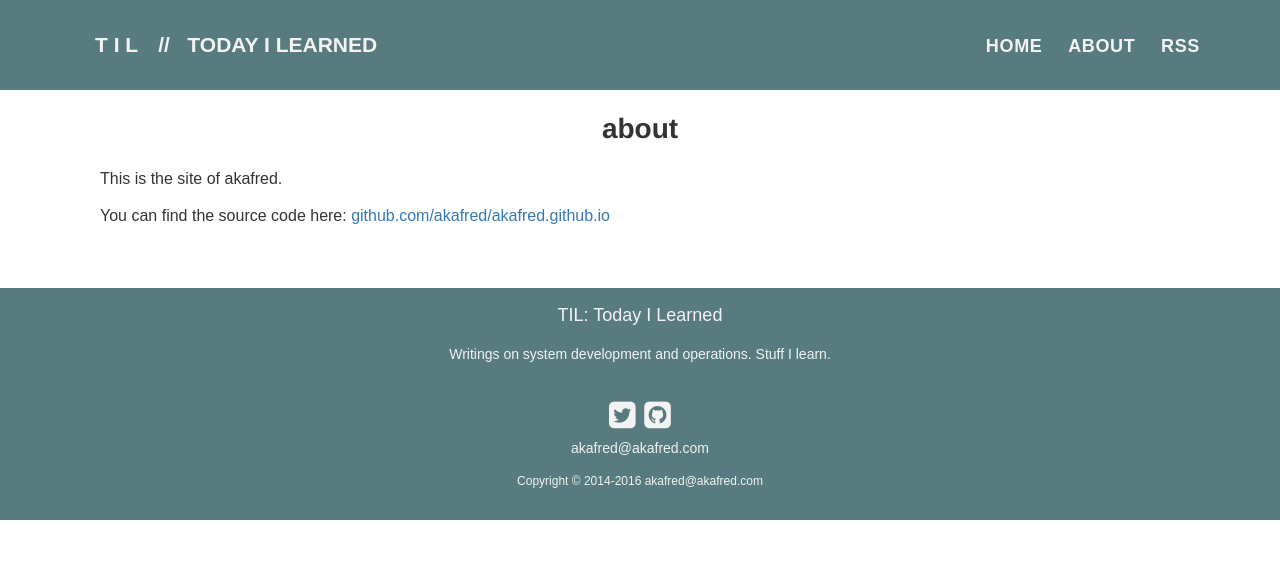
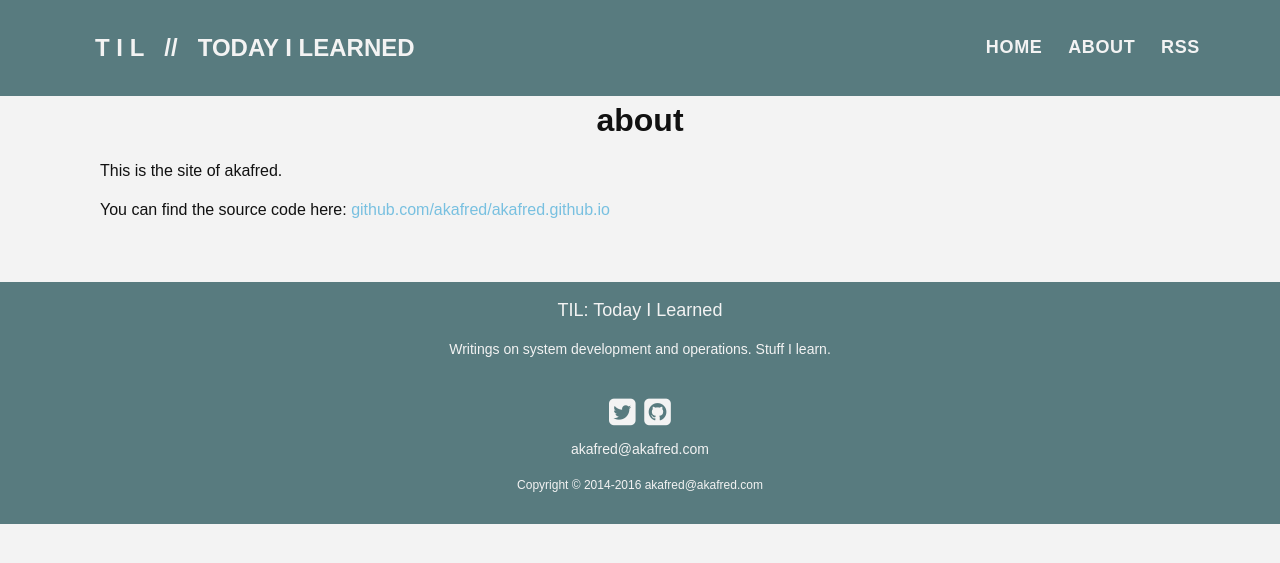
Before and after one commit to camillesalvador/akafred.github.io, a Jekyll site: the page built from about.md, in a window 1280 px wide. Shown: the top 563 px of the page. Built offline with Jekyll 4.4.1, drawn with Linux system fonts in a browser that asks for light colours; nearby versions of some CDN libraries; some web fonts are replaced; comment, search, counter and statistics services are not loaded.

Commit message:
moved main.css below bootstrap at the head

```diff
--- a/_includes/head.html
+++ b/_includes/head.html
@@ -5,15 +5,20 @@
   <title>{% if page.title %}TIL: {{ page.title }}{% else %}{{ site.title }}{% endif %}</title>
   <meta name="description" content="{% if page.excerpt %}{{ page.excerpt | strip_html | strip_newlines | truncate: 160 }}{% else %}{{ site.description }}{% endif %}">
 
-  <link rel="stylesheet" href="{{ "/css/main.css" | prepend: site.baseurl }}">
   <link rel="canonical" href="{{ page.url | replace:'index.html','' | prepend: site.baseurl | prepend: site.url }}">
   <link rel="alternate" type="application/atom+xml" title="{{ site.title }}" href="{{ "/feed.xml" | prepend: site.baseurl | prepend: site.url }}" />
   <link rel="shortcut icon" href="/favicon.ico" type="image/x-icon">
   <link rel="icon" href="/favicon.ico" type="image/x-icon">
 
+  <!-- bootstrap, fontawesone and animate -->
   <link rel="stylesheet" href="/css/bootstrap.min.css">
   <link rel="stylesheet" href="/css/animate.css">
   <link href="https://maxcdn.bootstrapcdn.com/font-awesome/4.7.0/css/font-awesome.min.css" rel="stylesheet" integrity="sha384-wvfXpqpZZVQGK6TAh5PVlGOfQNHSoD2xbE+QkPxCAFlNEevoEH3Sl0sibVcOQVnN" crossorigin="anonymous">
+
+  <!-- main css -->
+  <link rel="stylesheet" href="{{ "/css/main.css" | prepend: site.baseurl }}">
+
+  <!-- jquery -->
   <script
   src="https://code.jquery.com/jquery-3.2.1.min.js"
   integrity="sha256-hwg4gsxgFZhOsEEamdOYGBf13FyQuiTwlAQgxVSNgt4="
```
